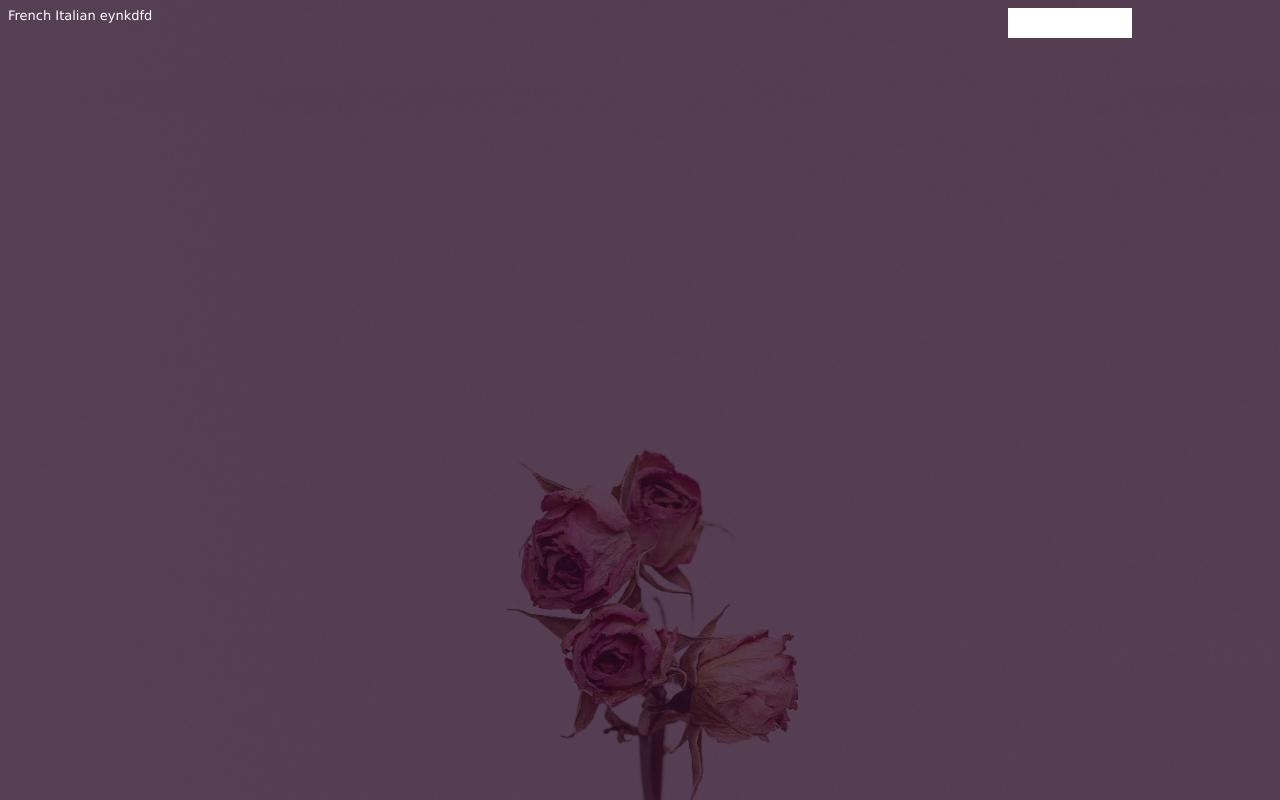
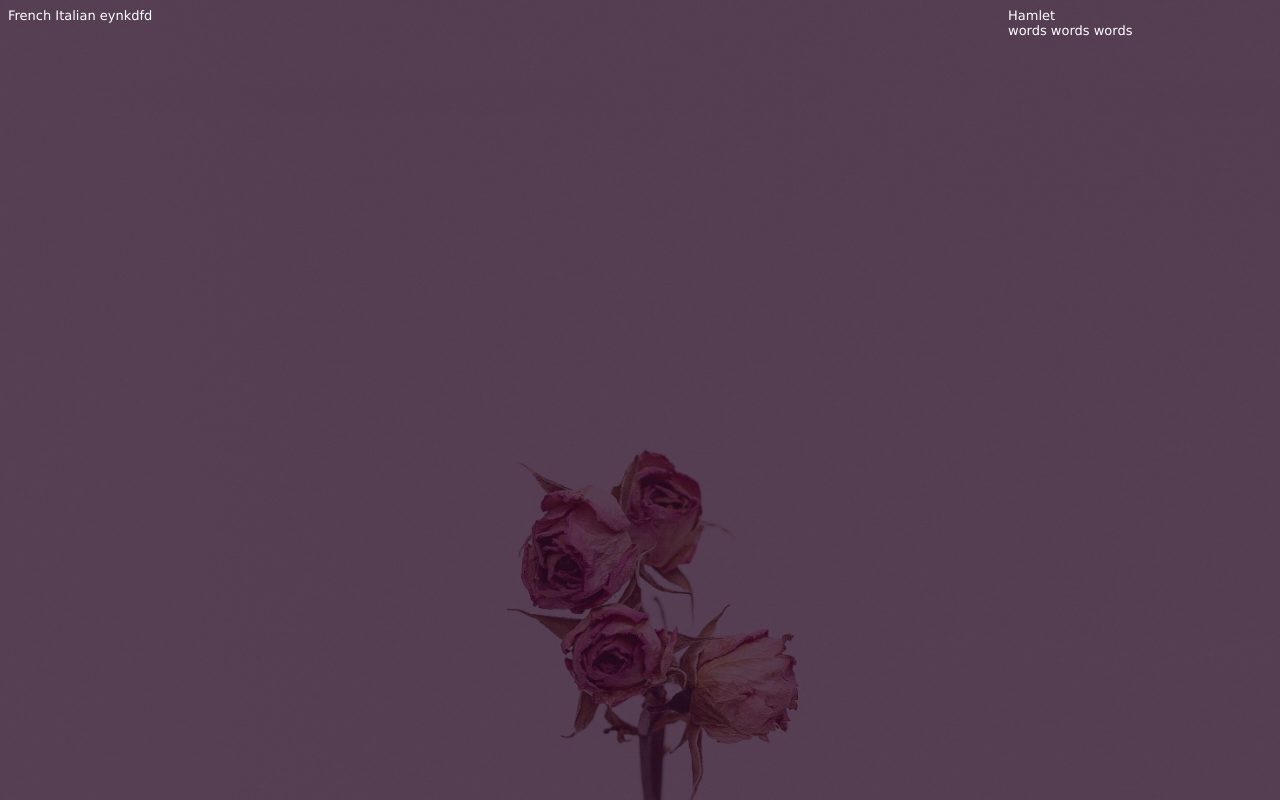
Before and after one commit to jklipton/hamlet, a plain HTML site: page index.html in a window 1280 px wide. Drawn offline with Linux system fonts and the light colour scheme.

Commit message:
Update style.css

```diff
--- a/css/style.css
+++ b/css/style.css
@@ -45,7 +45,6 @@ body {
 
 .main {
     float: left;
-    background: #FFFFFF;
     width: 1000;
 }
 
```
